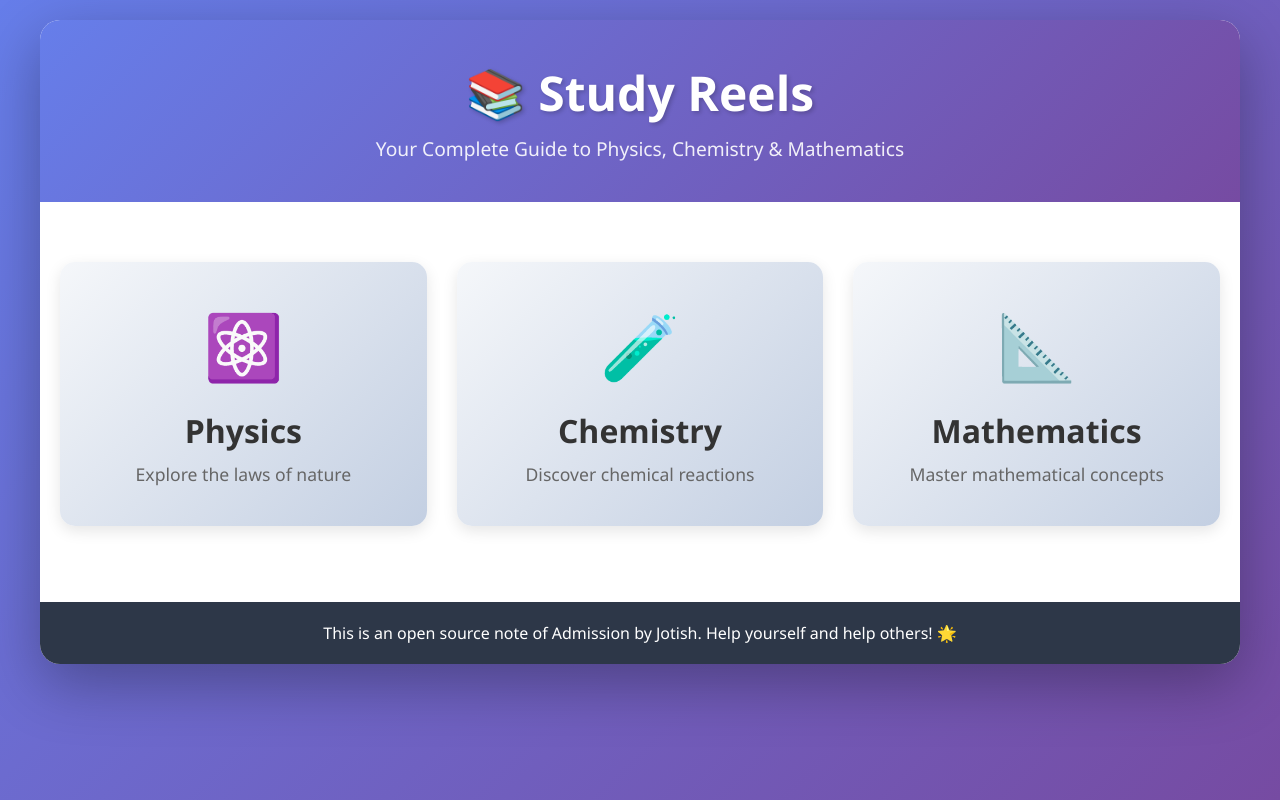
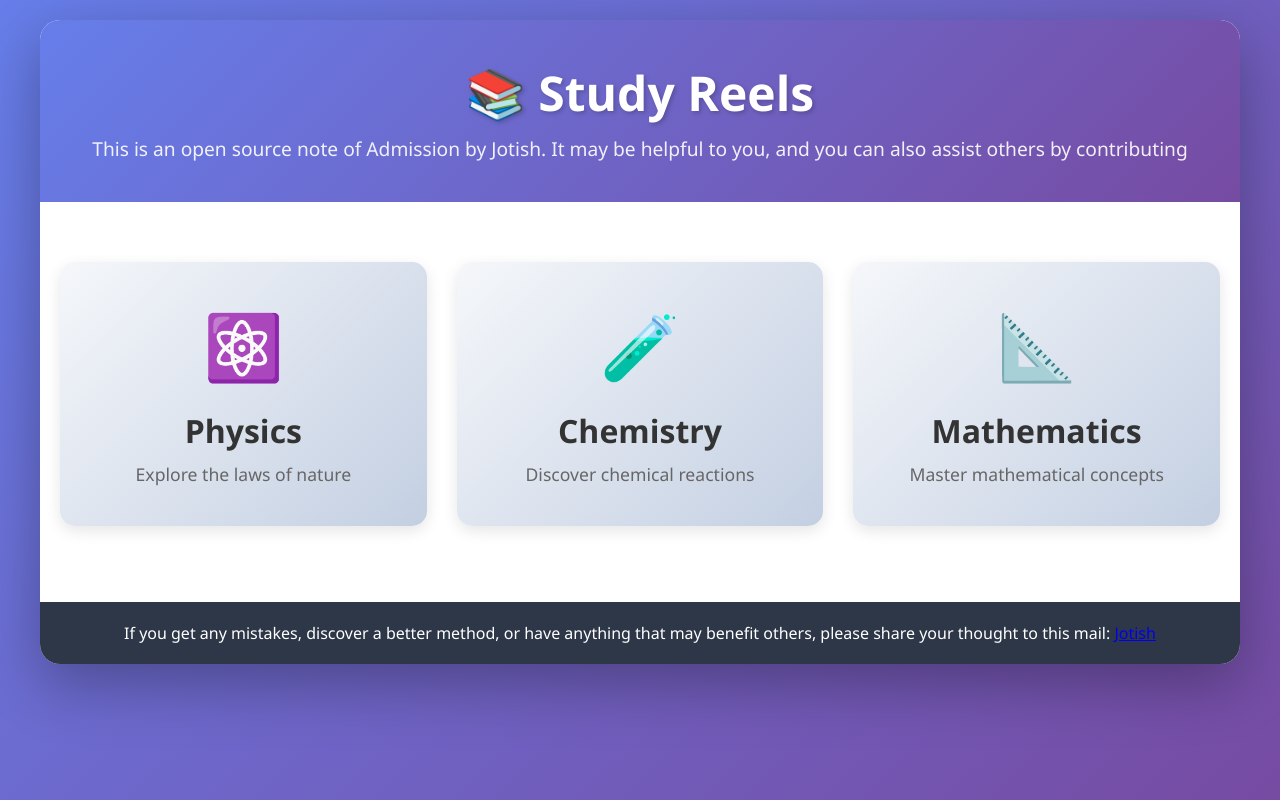
Before and after one commit to Jotish-Biswas/study-reels, a plain HTML site: page index.html in a window 1280 px wide. Drawn offline with Linux system fonts and the light colour scheme.

Commit message:
Revise subtitle and footer text in index.html
Updated subtitle and footer content to provide more information and encourage contributions.

```diff
--- a/index.html
+++ b/index.html
@@ -10,7 +10,8 @@
     <div class="container">
         <header>
             <h1>📚 Study Reels</h1>
-            <p class="subtitle">Your Complete Guide to Physics, Chemistry & Mathematics</p>
+            <p class="subtitle">This is an open source note of Admission by Jotish. It may be helpful to you,
+                 and you can also assist others by contributing </p>
         </header>
 
         <main id="main-content">
@@ -57,7 +58,9 @@
         </main>
 
         <footer>
-            <p>This is an open source note of Admission by Jotish. Help yourself and help others! 🌟</p>
+            <p>If you get any mistakes, discover a better method, or have anything that may benefit others, please share your thought  to this mail: <a href="mailto:your-1rjbiswas@gmail.com">Jotish</a>
+</p>
+
         </footer>
     </div>
 
```
